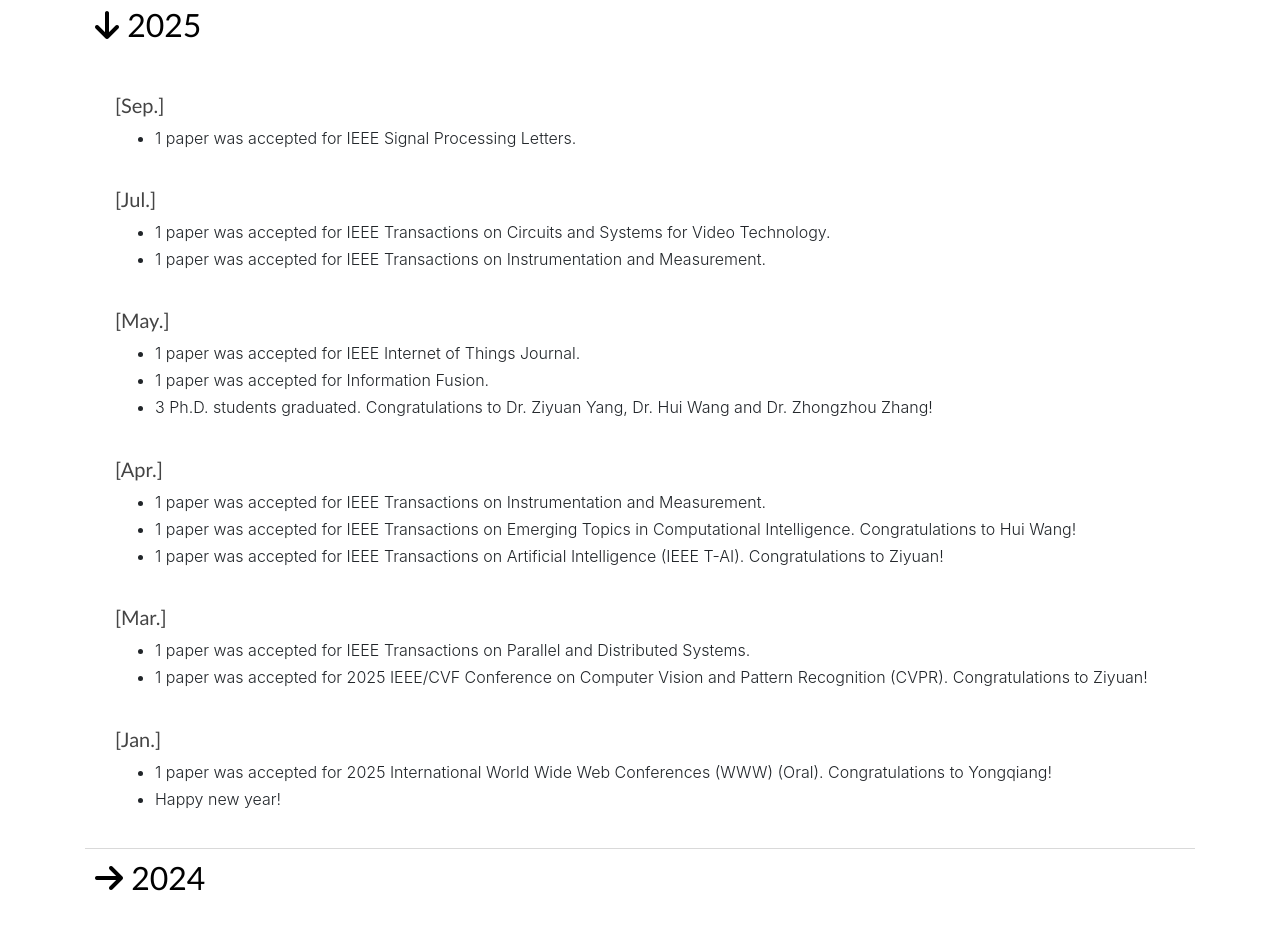
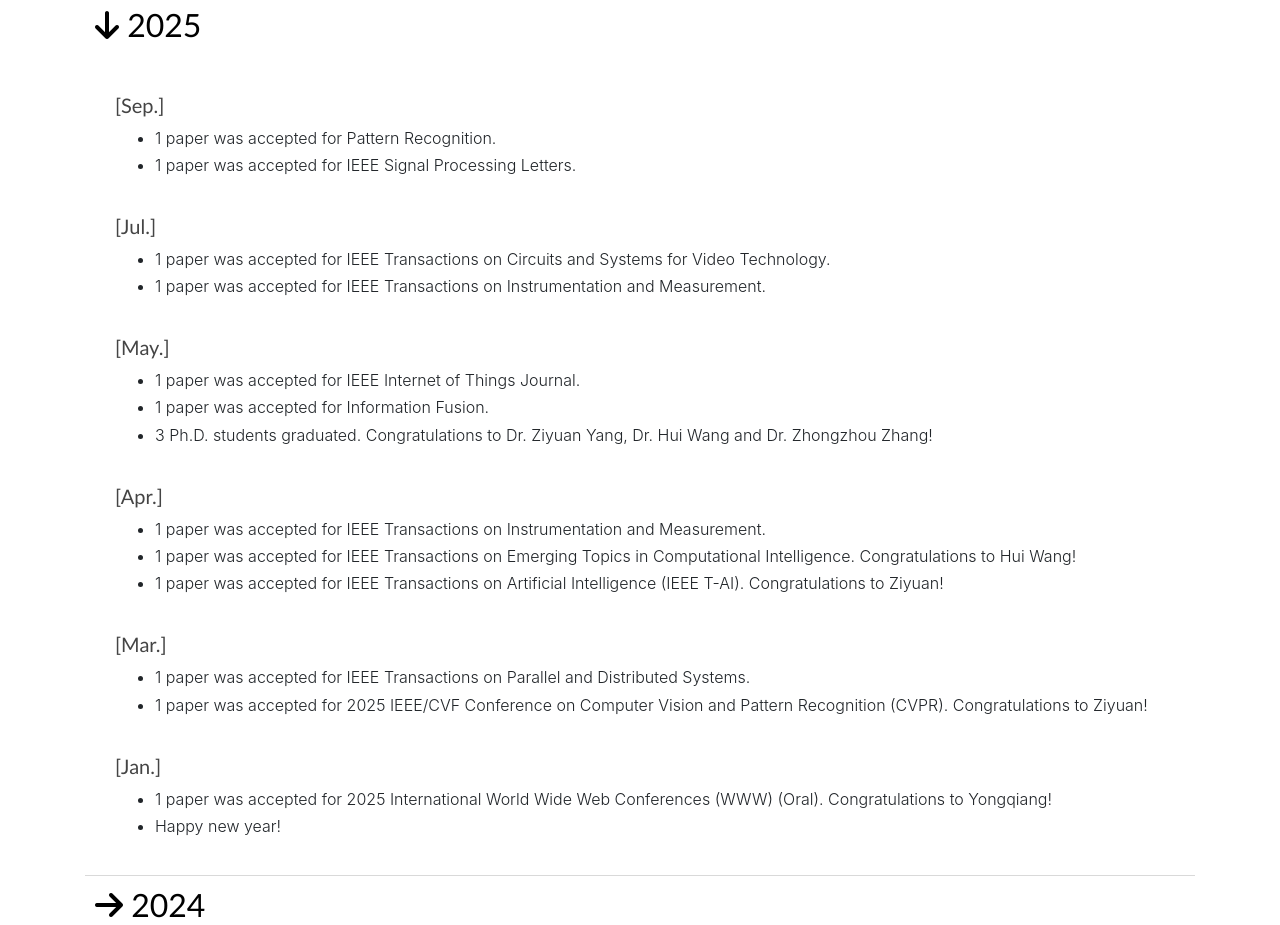
Before and after one commit to Deep-Imaging-Group/Deep-Imaging-Group.github.io, a plain HTML site: page index.html in a window 1280 px wide. Shown: the part 1080-2005 px from the top of the page. Drawn offline with Linux system fonts and the light colour scheme.

Commit message:
add 250924

```diff
--- a/index.html
+++ b/index.html
@@ -183,6 +183,7 @@
                             <div class="panel-content active">
                                 <h5 style="color:rgb(68, 68, 68)">[Sep.]</h5>
                                 <ul style="margin-bottom:5px;">
+                                    <li> 1 paper was accepted for Pattern Recognition.</li>
                                     <li> 1 paper was accepted for IEEE Signal Processing Letters.</li>
                                 </ul>
                             </div>
```
